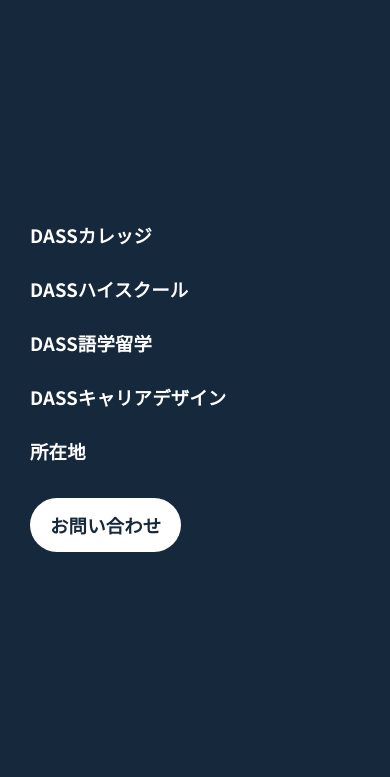
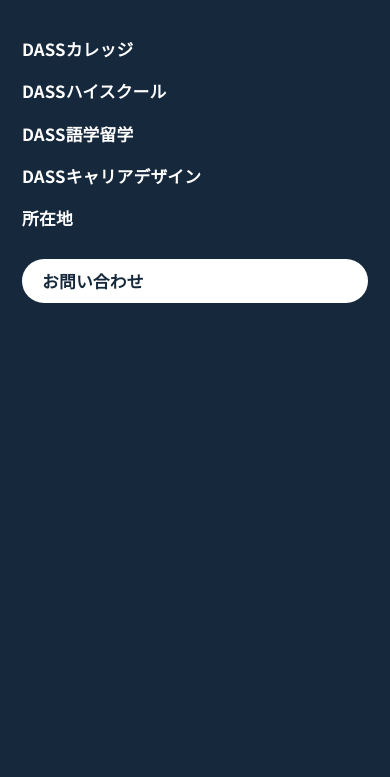
Before and after one commit to dass-education/main, a website: page index.html in a window 390 px wide. Both pictures are taken after a click on the button 351 px from the left and 41 px from the top of the page. Shown: the part 67-844 px from the top of the page. Drawn offline with Linux system fonts and the light colour scheme.

Commit message:
Add files via upload

```diff
--- a/style.css
+++ b/style.css
@@ -1725,3 +1725,62 @@ body {
       linear-gradient(180deg, rgba(10, 24, 39, 0) 40%, rgba(10, 24, 39, .58) 100%);
   }
 }
+
+
+/* ==========================================================================
+   v10 fix — mobile navigation always covers the full viewport.
+   ========================================================================== */
+@media (max-width: 900px) {
+  .site-header.is-menu-open {
+    position: fixed;
+    inset: 0;
+    width: 100%;
+    height: 100dvh;
+    min-height: 100svh;
+    color: var(--white);
+    background: var(--ink);
+    border: 0;
+    box-shadow: none;
+    backdrop-filter: none;
+    overflow: hidden;
+  }
+
+  .site-header.is-menu-open .header-inner {
+    position: relative;
+    z-index: 92;
+    width: 100%;
+    max-width: none;
+  }
+
+  .global-nav {
+    position: fixed;
+    inset: 0;
+    width: 100vw;
+    height: 100dvh;
+    min-height: 100svh;
+    padding: 110px 28px 44px;
+    overflow-y: auto;
+    overscroll-behavior: contain;
+    background: var(--ink);
+  }
+
+  .global-nav.is-open {
+    opacity: 1;
+    pointer-events: auto;
+    transform: none;
+  }
+}
+
+@media (max-width: 640px) {
+  .global-nav {
+    justify-content: flex-start;
+    gap: 18px;
+    padding: 104px 22px 40px;
+  }
+
+  .global-nav a {
+    width: 100%;
+    font-size: 1.05rem;
+    line-height: 1.45;
+  }
+}
```
